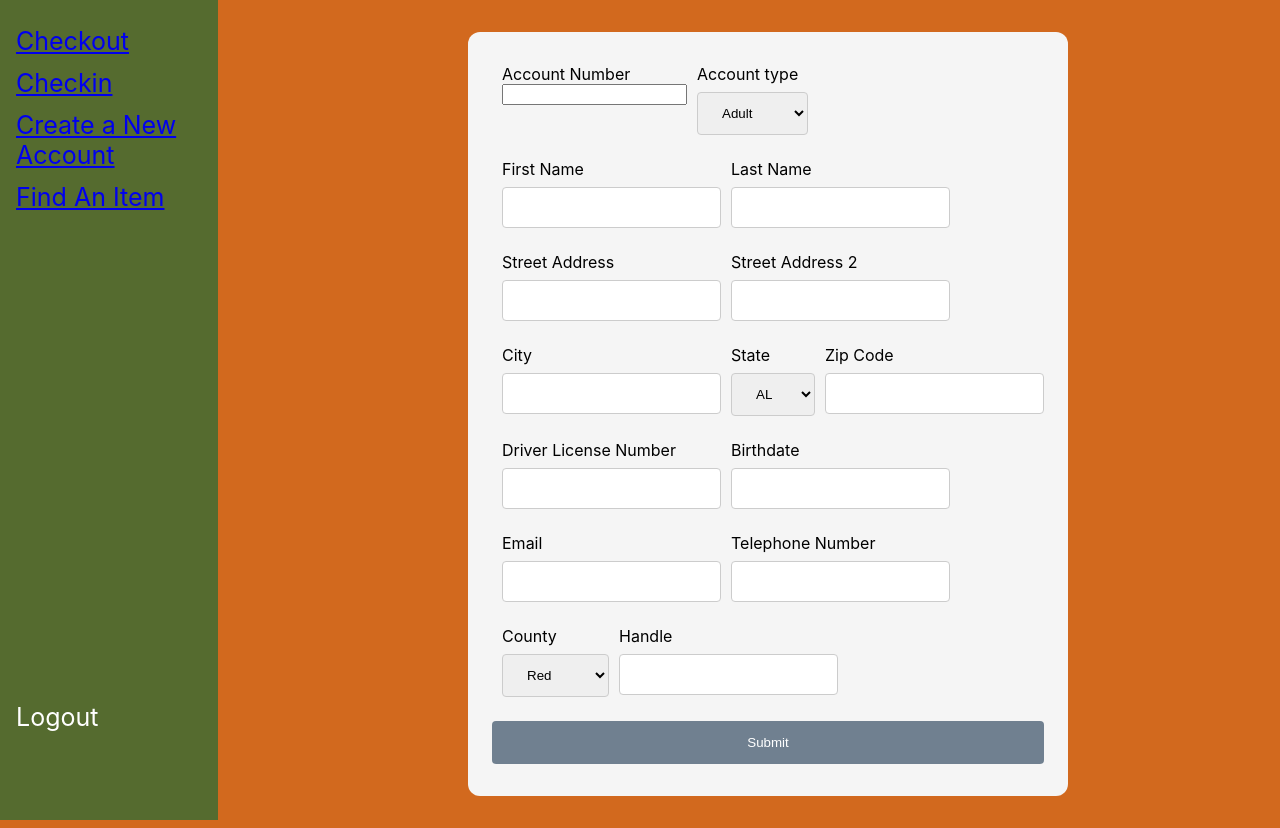
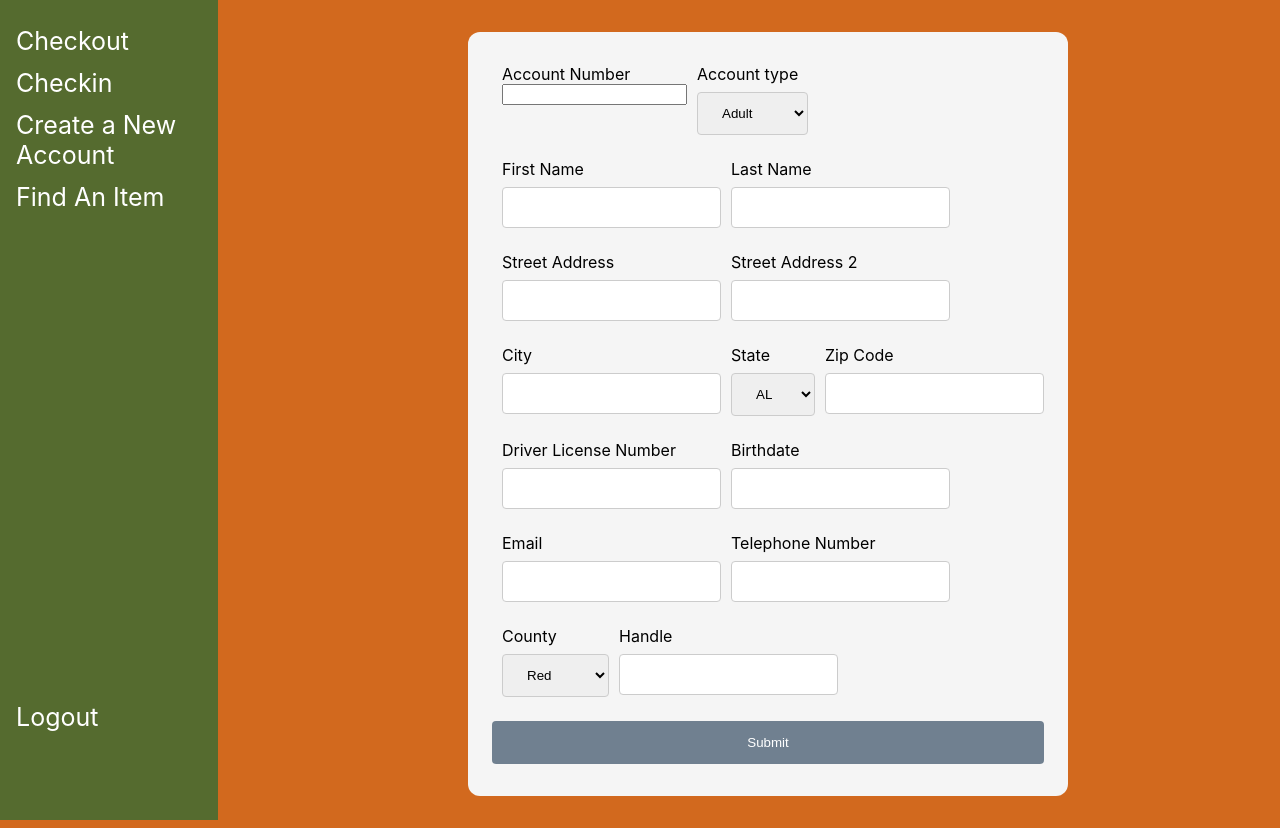
Before and after one commit to stefmryan/library_management_system_client, a React (Create React App) app: page /register in a window 1280 px wide. Built offline with nearby package versions, Linux system fonts and the light colour scheme.

Commit message:
styling nav bar

```diff
--- a/src/components/Navigation/Navigation.js
+++ b/src/components/Navigation/Navigation.js
@@ -6,16 +6,24 @@ const Navigation = () => {
   return (
     <div className={styles.container}>
       <div>
-        <Link to="/checkout">Checkout</Link>
+        <Link to="/checkout" className={styles.link}>
+          Checkout
+        </Link>
       </div>
       <div>
-        <Link to="/checkin">Checkin</Link>
+        <Link to="/checkin" className={styles.link}>
+          Checkin
+        </Link>
       </div>
       <div>
-        <Link to="/register">Create a New Account</Link>
+        <Link to="/register" className={styles.link}>
+          Create a New Account
+        </Link>
       </div>
       <div>
-        <Link to="/search">Find An Item</Link>
+        <Link to="/search" className={styles.link}>
+          Find An Item
+        </Link>
       </div>
       <div className={styles.logout}>Logout</div>
     </div>
--- a/src/components/Navigation/Navigation.module.css
+++ b/src/components/Navigation/Navigation.module.css
@@ -12,15 +12,25 @@
 
 .container div {
   padding: 6px 8px 6px 16px;
-  text-decoration: none;
   font-size: 25px;
-  color: white;
   display: block;
   cursor: pointer;
 }
 
+.container div:hover {
+  background-color: forestgreen;
+}
+
+.link {
+  color: white;
+  text-decoration: none;
+}
+
 .logout {
+  color: white;
+  text-decoration: none;
   position: absolute;
   left: 0;
   bottom: 10%;
+  width: 100%;
 }
```
